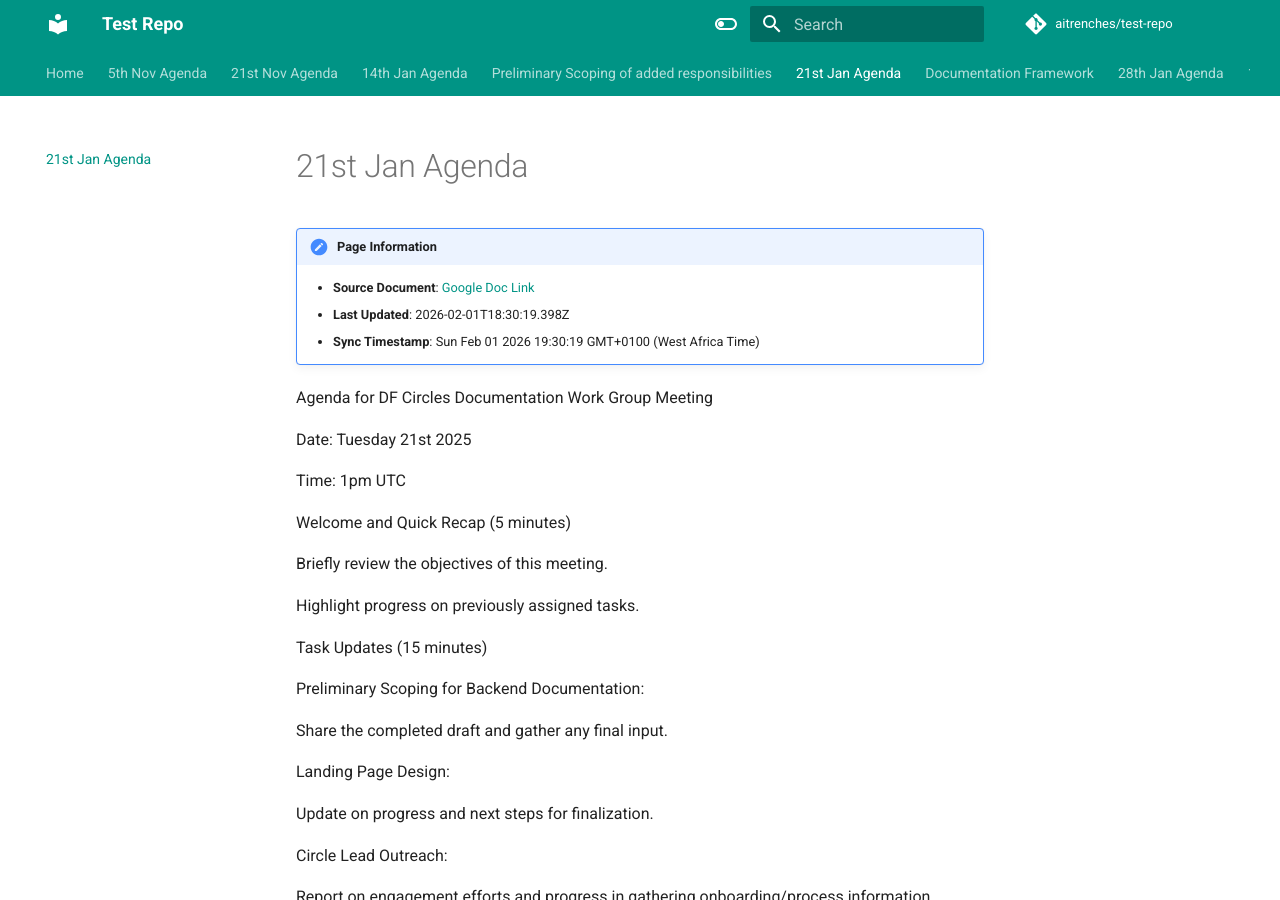
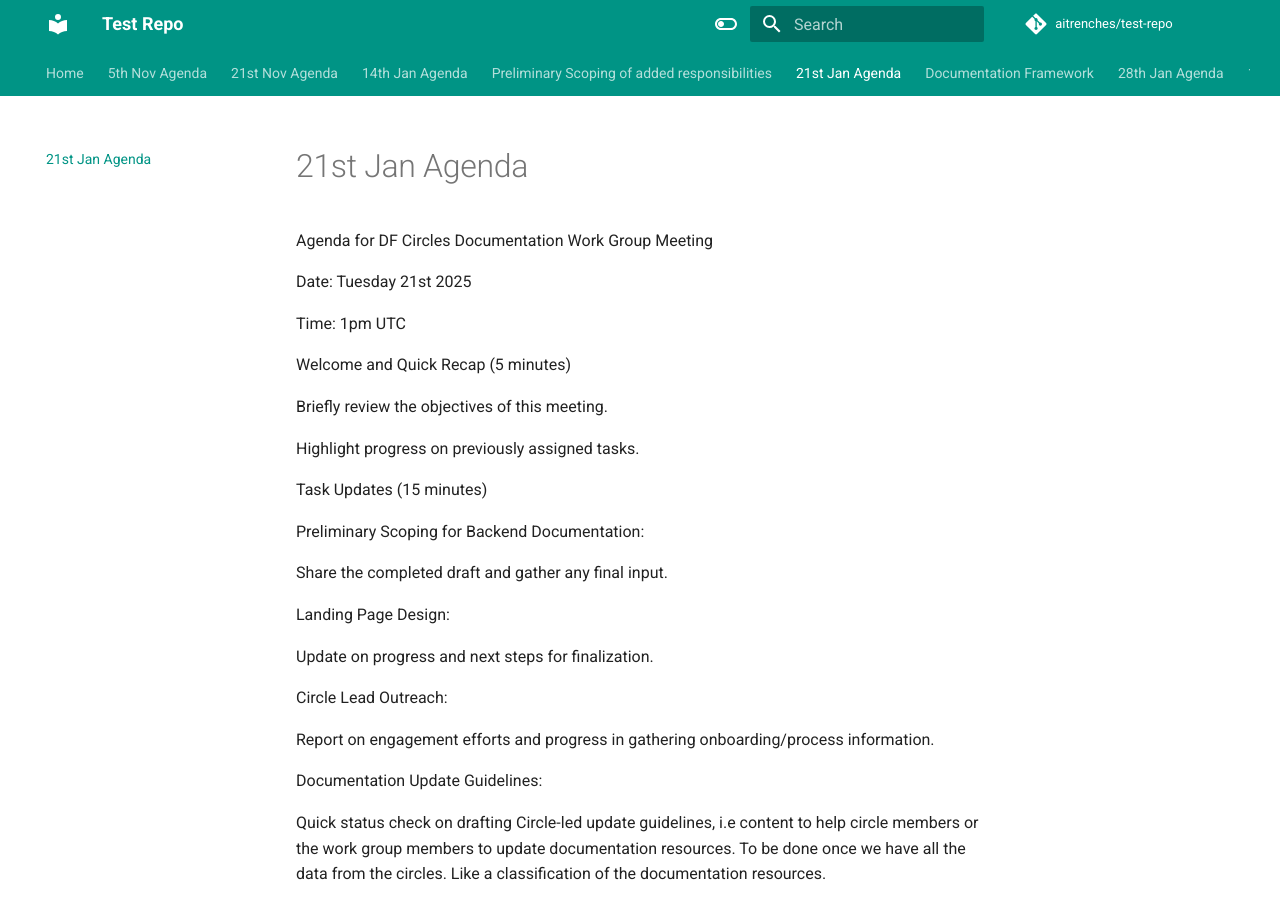
Before and after one commit to aitrenches/test-repo, an MkDocs documentation site: the page built from docs/21st-jan-agenda.md, in a window 1280 px wide and 900 px high. Built offline with MkDocs 1.6.1 and Material for MkDocs 9.7.7, drawn with Linux system fonts in a browser that asks for light colours; comment, search, counter and statistics services are not loaded.

Commit message:
Sync tab: 21st Jan Agenda

```diff
--- a/docs/21st-jan-agenda.md
+++ b/docs/21st-jan-agenda.md
@@ -1,14 +1,9 @@
 ---
 title: "21st Jan Agenda"
-last_updated: "2026-02-01T18:30:19.398Z"
+last_updated: "2026-02-01T18:36:04.145Z"
 source_doc: "https://docs.google.com/document/d/1l5-1xQtHEozG9N6FpkFO4A6oixgQ6ZUo8Jx0FXYtqro/edit#heading=h.t.gkzl0ffbg0l1"
-sync_timestamp: "Sun Feb 01 2026 19:30:19 GMT+0100 (West Africa Time)"
+sync_timestamp: "Sun Feb 01 2026 19:36:04 GMT+0100 (West Africa Time)"
 ---
-
-!!! note "Page Information"
-    - **Source Document**: [Google Doc Link](https://docs.google.com/document/d/1l5-1xQtHEozG9N6FpkFO4A6oixgQ6ZUo8Jx0FXYtqro/edit#heading=h.t.gkzl0ffbg0l1)
-    - **Last Updated**: 2026-02-01T18:30:19.398Z
-    - **Sync Timestamp**: Sun Feb 01 2026 19:30:19 GMT+0100 (West Africa Time)
 
 Agenda for DF Circles Documentation Work Group Meeting
 
```
